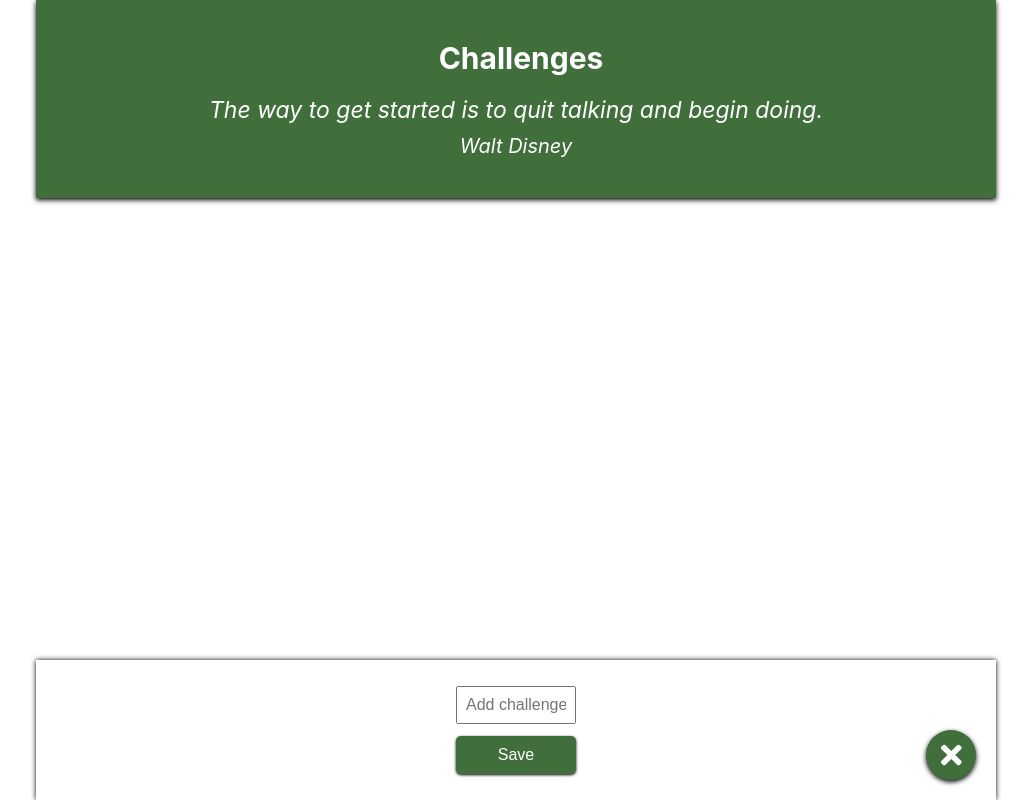
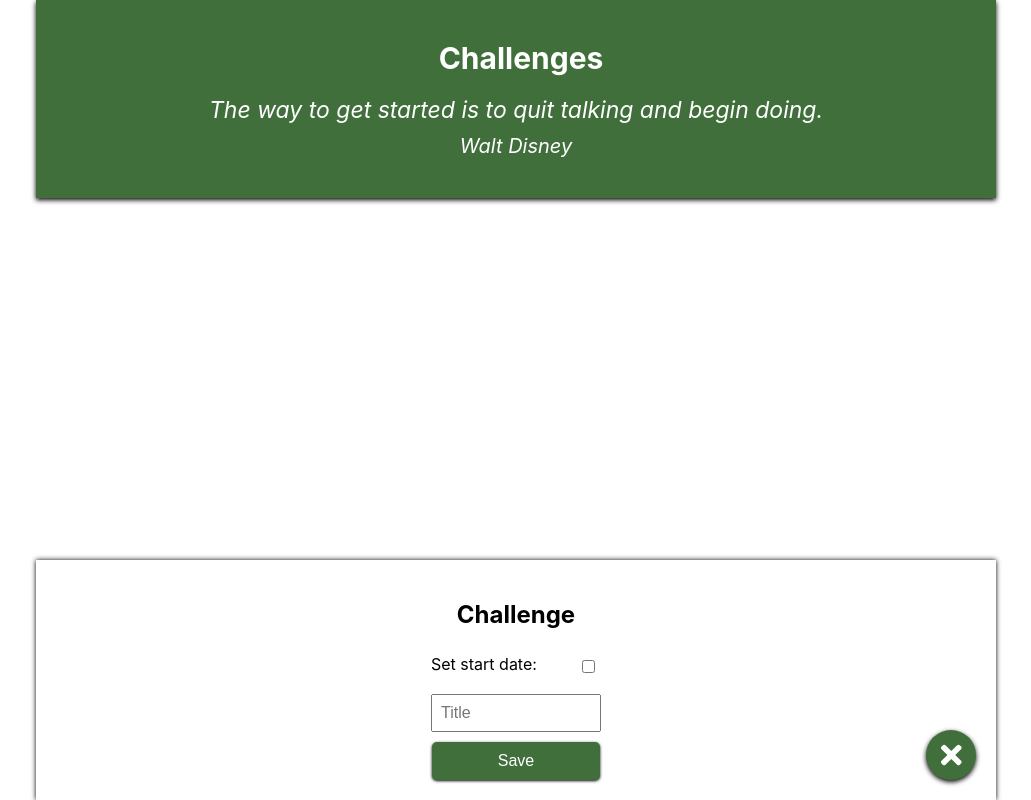
Before and after one commit to ollikor/Challenges, a React (Create React App) app: page / in a window 1280 px wide. Both pictures are taken after a click on the button "button". Shown: the whole page, without its empty margins (124-1155 px from the left). Built offline with nearby package versions, Linux system fonts and the light colour scheme.

Commit message:
add startdate option

```diff
--- a/src/App.css
+++ b/src/App.css
@@ -115,18 +115,46 @@
   position: absolute;
   display: flex;
   flex-direction: column;
-  justify-content:space-around;
+  /* justify-content:space-around; */
   align-items: center;
   bottom: 0;
   padding: 20px 0;
   width: 100%;
-  min-height: 100px;
+  height: auto;
+  /* min-height: 250px; */
   background-color: var(--text);
   box-shadow: 0px 0px 5px var(--boxshadow);
 }
 
+.Setdate-container {
+  display: flex;
+  flex-direction: row;
+  justify-content: space-between;
+  width: 170px;
+  margin-bottom: 5px;
+  padding: 5px;
+}
+
+.Startdate-container {
+  display: flex;
+  align-items: flex-start;
+  flex-direction: column;
+}
+
+#check {
+  margin: 6px;
+
+}
+
+.Date-label {
+  width: 150px;
+  padding-left: 5px;
+  text-align: left;
+}
+
 .Challenge-input {
-  width: 100px;
+  width: 150px;
+  margin: 5px;
   padding: 8px;
   font-size: 16px;
 }
@@ -172,7 +200,6 @@
   justify-content: space-between;
   flex-direction: column;
   align-items: center;
-  /* margin: 15px; */
   width: 120px;
   height: 80px;
   font-size: 16px;
@@ -199,3 +226,19 @@
   box-shadow: 0 1px 3px var(--boxshadow);
   font-size: 16px;
 }
+
+.Save-button {
+  display: flex;
+  flex-direction: row;
+  justify-content: space-around;
+  color: var(--text);
+  background-color: var(--primary);
+  width: 168px;
+  margin-top: 5px;
+  padding: 10px;
+  outline: none;
+  border: none;
+  border-radius: 5px;
+  box-shadow: 0 1px 3px var(--boxshadow);
+  font-size: 16px;
+}
--- a/src/App.js
+++ b/src/App.js
@@ -5,14 +5,15 @@ import { faPlus, faTimes } from "@fortawesome/free-solid-svg-icons";
 import { quotes } from "./data";
 
 import { Card } from "./components/Card";
+import { Challenge } from "./components/Challenge";
 
 import "./App.css";
 
 export function App() {
-  console.log(new Date)
   const [quote, setQuote] = useState(null);
   const [challenge, setChallenge] = useState(null);
-  const [text, setText] = useState("");
+  const [title, setTitle] = useState("");
+  const [startDate, setStartDate] = useState(null);
   const [challenges, setChallenges] = useState(null);
 
   useEffect(() => {
@@ -42,15 +43,23 @@ export function App() {
   }
 
   function saveChallege() {
-    if (text !== "") {
+    if (title !== "") {
+      let dateString;
       // const date = new Date('2021-02-17T10:20:30Z');
       const date = new Date();
-      const dateString = `${date.getDate()}.${date.getMonth() + 1}.${date.getFullYear()}`;
+      {
+        if(startDate !== null) {
+          const newStartDate = new Date(startDate);
+          dateString = `${newStartDate.getDate()}.${newStartDate.getMonth()}.${newStartDate.getFullYear()}`
+        }else {
+          dateString = `${date.getDate()}.${date.getMonth() + 1}.${date.getFullYear()}`
+        }
+      }
       const challenges = JSON.parse(localStorage.getItem("challenges"));
 
       const challenge = {
         id: Math.floor(Date.now() * Math.random()),
-        title: text,
+        title: title,
         startDate: dateString,
         lastLoggedDate: date,
         value: 0,
@@ -67,6 +76,8 @@ export function App() {
         setChallenges([challenge]);
       }
       setChallenge(false);
+      setTitle("");
+      setStartDate(null);
     }
   }
 
@@ -76,11 +87,11 @@ export function App() {
 
     const newChallenges = challenges.map(obj => {
       let lastLoggedDate = new Date(obj.lastLoggedDate);
-      const newLastLoggedDate = new Date(Date.UTC(lastLoggedDate.getFullYear(),lastLoggedDate.getMonth(),lastLoggedDate.getDate()));
-      const newDate = new Date(Date.UTC(currentDate.getFullYear(),currentDate.getMonth(),currentDate.getDate()));
-         if (obj.id === id && newLastLoggedDate < newDate) {
-          return { ...obj, value: obj.value + 1, lastLoggedDate: new Date() }
-        } else {
+      const newLastLoggedDate = new Date(Date.UTC(lastLoggedDate.getFullYear(), lastLoggedDate.getMonth(), lastLoggedDate.getDate()));
+      const newDate = new Date(Date.UTC(currentDate.getFullYear(), currentDate.getMonth(), currentDate.getDate()));
+      if (obj.id === id && newLastLoggedDate < newDate) {
+        return { ...obj, value: obj.value + 1, lastLoggedDate: new Date() }
+      } else {
         return obj
       }
     });
@@ -117,16 +128,11 @@ export function App() {
         : null}
       <div className="Add-challenge-container">
         {challenge ? (
-          <form className="Add-challenge" onSubmit={() => saveChallege()}>
-            <input
-              className="Challenge-input"
-              type="text"
-              placeholder="Add challenge"
-              onChange={(e) => setText(e.target.value)}
-              required
-            />
-            <input type="submit" className="Save-button" value="Save" />
-          </form>
+          <Challenge
+            saveChallege={() => saveChallege()}
+            setTitle={(value) => setTitle(value)}
+            setStartDate={(value) => setStartDate(value)}
+          />
         ) : null}
         <button
           aria-label="button"
--- /dev/null
+++ b/src/components/Challenge.js
@@ -0,0 +1,34 @@
+import { useState } from 'react';
+
+export function Challenge(props) {
+
+    const [date, showDate] = useState(false);
+
+    return (
+        <form className="Add-challenge" onSubmit={() => props.saveChallege()}>
+            <h2 className="Challenge-title">Challenge</h2>
+            <div className="Setdate-container">
+                <label htmlFor="check">Set start date: </label>
+                <input onClick={() => showDate(!date)} type="checkbox" id="check" />
+            </div>
+            {date === true ? <div className="Startdate-container">
+                <label className="Date-label" htmlFor="startDate">Start date</label>
+                <input
+                    id="startDate"
+                    className="Challenge-input"
+                    type="date"
+                    onChange={(e) => props.setStartDate(e.target.value)}
+                    required
+                />
+            </div> : null}
+            <input
+                className="Challenge-input"
+                type="text"
+                placeholder="Title"
+                onChange={(e) => props.setTitle(e.target.value)}
+                required
+            />
+            <button onClick={() => props.saveChallege()} type="button" className="Save-button" value="Save">Save</button>
+        </form>
+    );
+}
```
